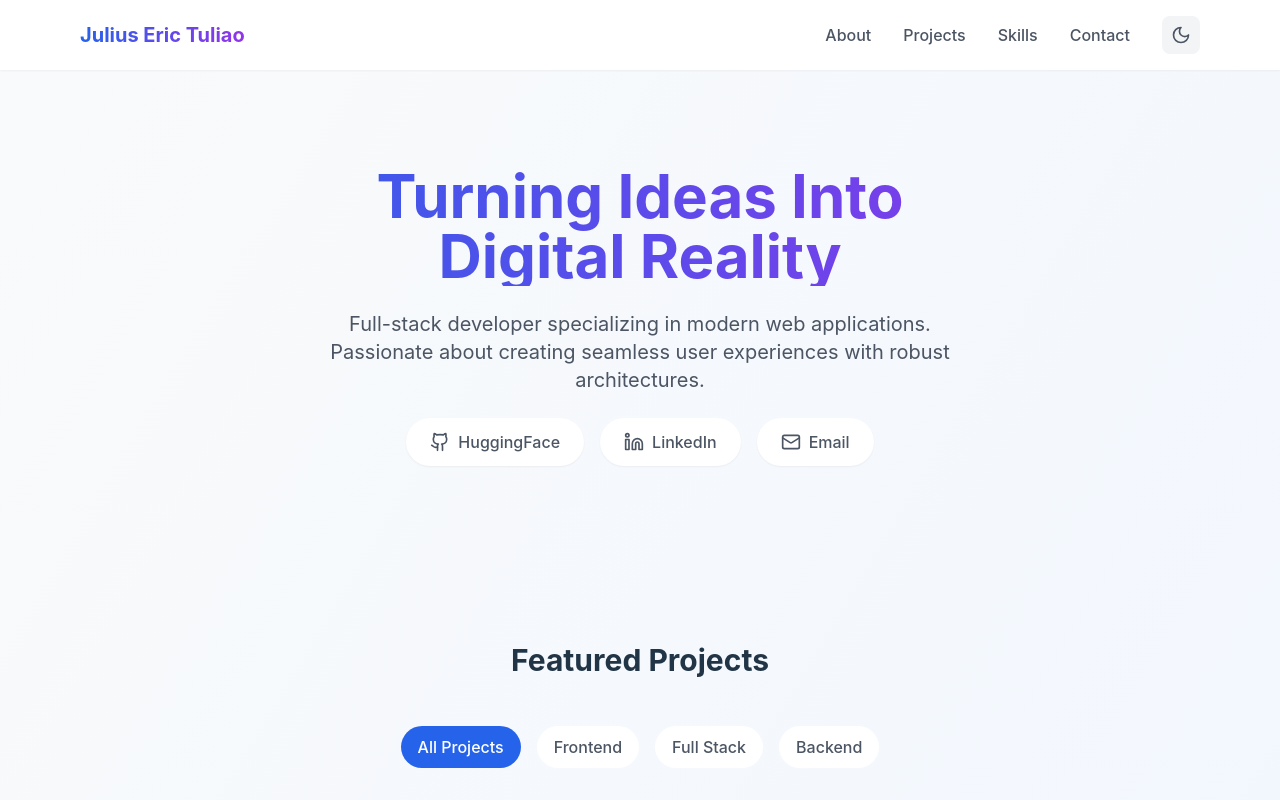
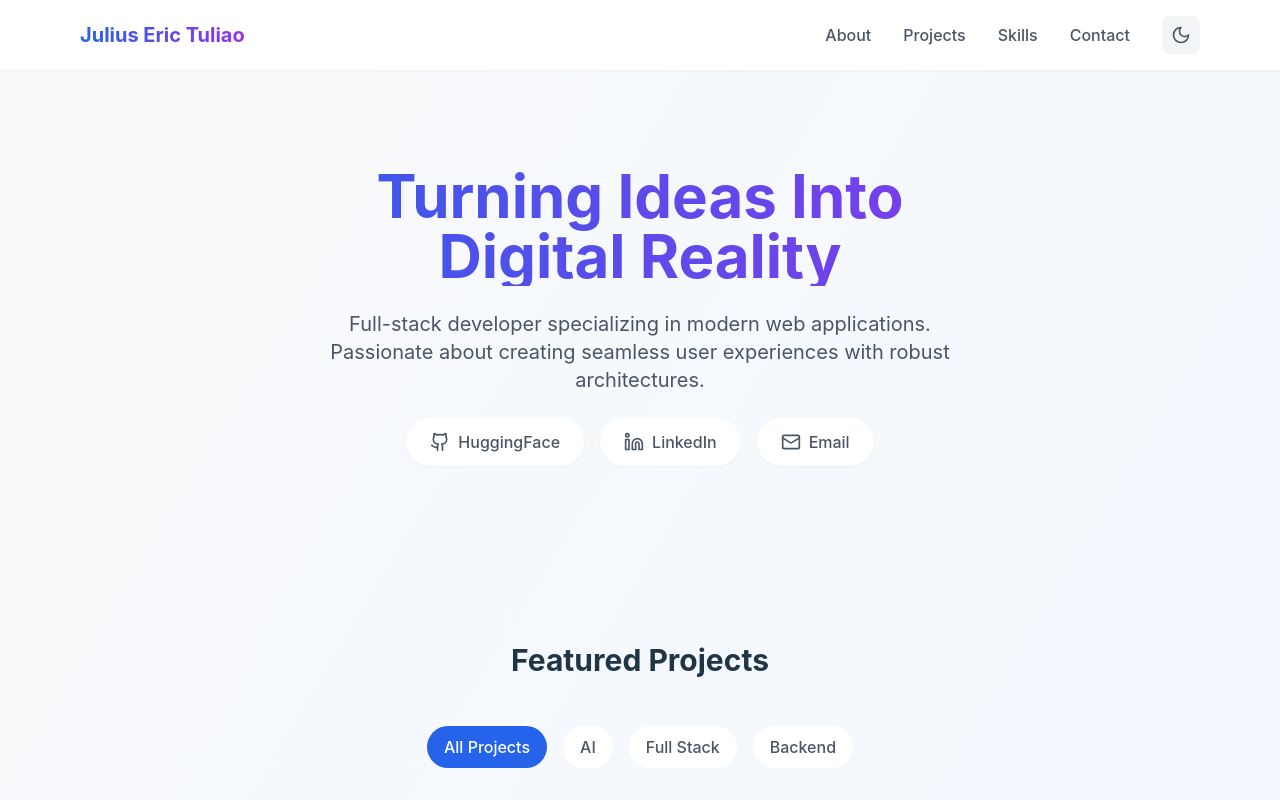
Before and after one commit to juliustuliao/my_port, a React (Vite) app: page / in a window 1280 px wide. Shown: the top 800 px of the page. Built offline with nearby package versions, Linux system fonts and the light colour scheme.

Commit message:
modified data

```diff
--- a/src/components/Portfolio.jsx
+++ b/src/components/Portfolio.jsx
@@ -34,7 +34,7 @@ const PROJECTS = [
 
   const SKILLS = [
     {
-      category: "Frontend",
+      category: "AI",
       items: ["Web3", "HTML/CSS", "JavaScript", "Responsive Design", "UI/UX"]
     },
     {
@@ -49,7 +49,7 @@ const PROJECTS = [
 
   const CATEGORIES = [
     { id: 'all', label: 'All Projects' },
-    { id: 'frontend', label: 'Frontend' },
+    { id: 'ai', label: 'AI' },
     { id: 'fullstack', label: 'Full Stack' },
     { id: 'backend', label: 'Backend' }
   ];
```
